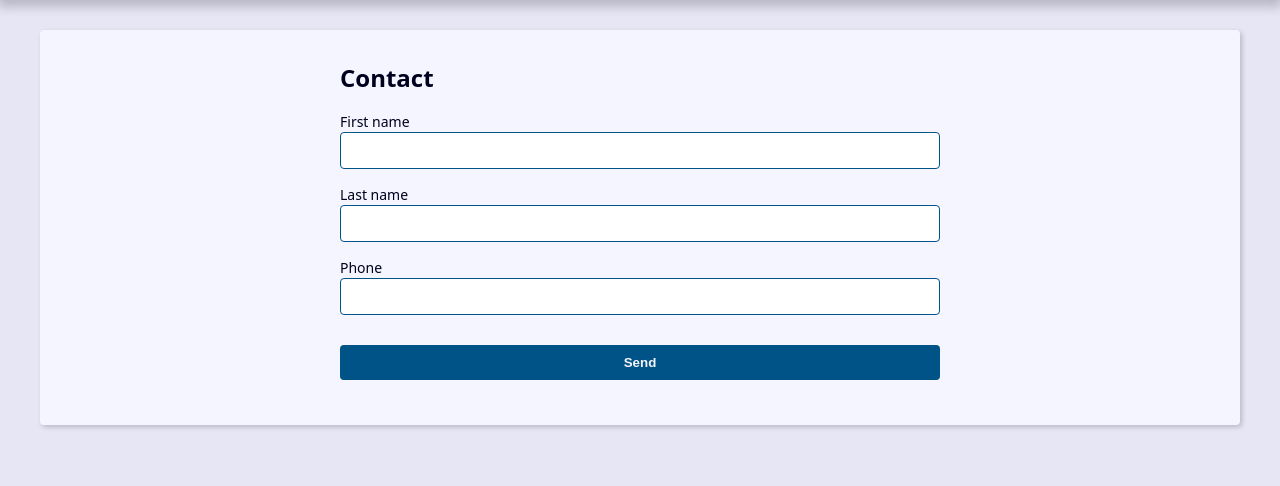
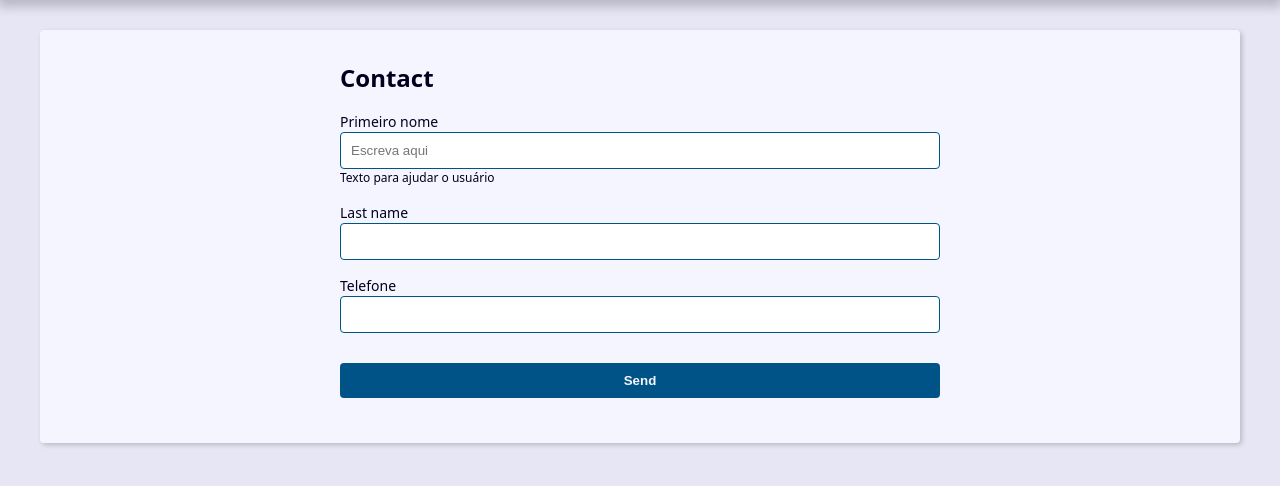
Before and after one commit to guimats/agenda-django, a Django app: page /contact/create/ in a window 1280 px wide. Shown: the part 239-725 px from the top of the page. Run offline with Django 5.2, Linux system fonts and the light colour scheme.

Commit message:
Atualizando o forms

```diff
--- a/contact/apps.py
+++ b/contact/apps.py
@@ -1,4 +1,4 @@
-from django.apps import AppConfig
+from django.apps import AppConfig  # type: ignore
 
 
 class ContactConfig(AppConfig):
--- a/contact/forms.py
+++ b/contact/forms.py
@@ -4,11 +4,39 @@ from . import models
 
 
 class ContactForm(forms.ModelForm):
+    first_name = forms.CharField(
+        widget=forms.TextInput(
+            attrs={
+                    'class': 'classe-a classe-b',
+                    'placeholder': 'Escreva aqui'
+            }
+        ),
+        label='Primeiro nome',
+        help_text='Texto para ajudar o usuário',
+    )
+
+    def __init__(self, *args, **kwargs):
+        super().__init__(*args, **kwargs)
+
+        # self.fields['first_name'].widget.attrs.update({
+        #     'class': 'classe-a classe-b',
+        #     'placeholder': 'Escreva aqui'
+        # })
+
     class Meta:
         model = models.Contact
         fields = (
             'first_name', 'last_name', 'phone',
         )
+
+        # widgets = {
+        #     'first_name': forms.TextInput(
+        #         attrs={
+        #             'class': 'classe-a classe-b',
+        #             'placeholder': 'Escreva aqui'
+        #         }
+        #     )
+        # }
 
     def clean(self):
         # cleaned_data = self.cleaned_data
--- a/contact/models.py
+++ b/contact/models.py
@@ -25,7 +25,7 @@ class Category(models.Model):
 class Contact(models.Model):
     first_name = models.CharField(max_length=50)
     last_name = models.CharField(max_length=50, blank=True)
-    phone = models.CharField(max_length=50)
+    phone = models.CharField(max_length=50, verbose_name='Telefone')
     email = models.EmailField(max_length=254, blank=True)
     created_date = models.DateTimeField(default=timezone.now)
     description = models.TextField(blank=True)
--- a/contact/templates/contact/create.html
+++ b/contact/templates/contact/create.html
@@ -17,6 +17,9 @@
             <label for="{{ field.id_for_label }}">{{ field.label }}</label>
             {{ field }}
             {{ field.errors }}
+            {% if field.help_text  %}
+              <p class="help-text">{{ field.help_text }}</p>
+            {% endif %}
           </div>
         {% endfor %}
       </div>
```
